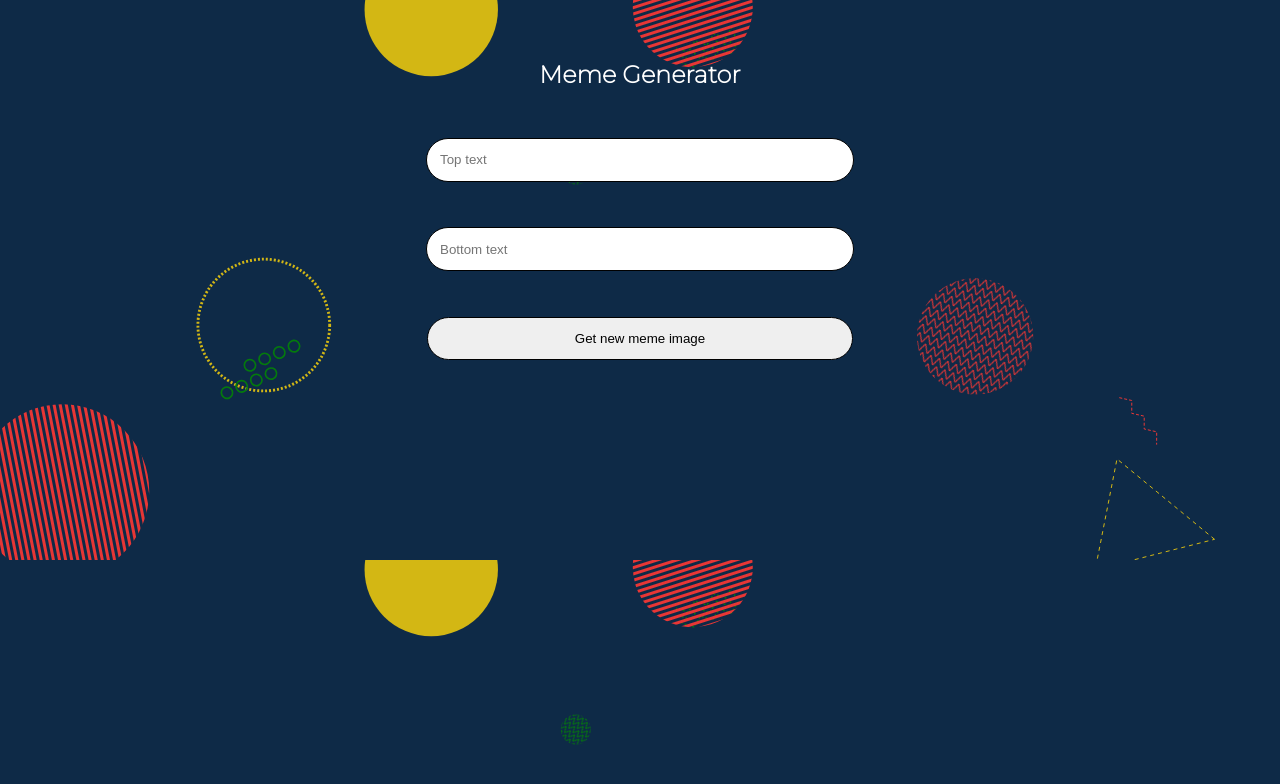
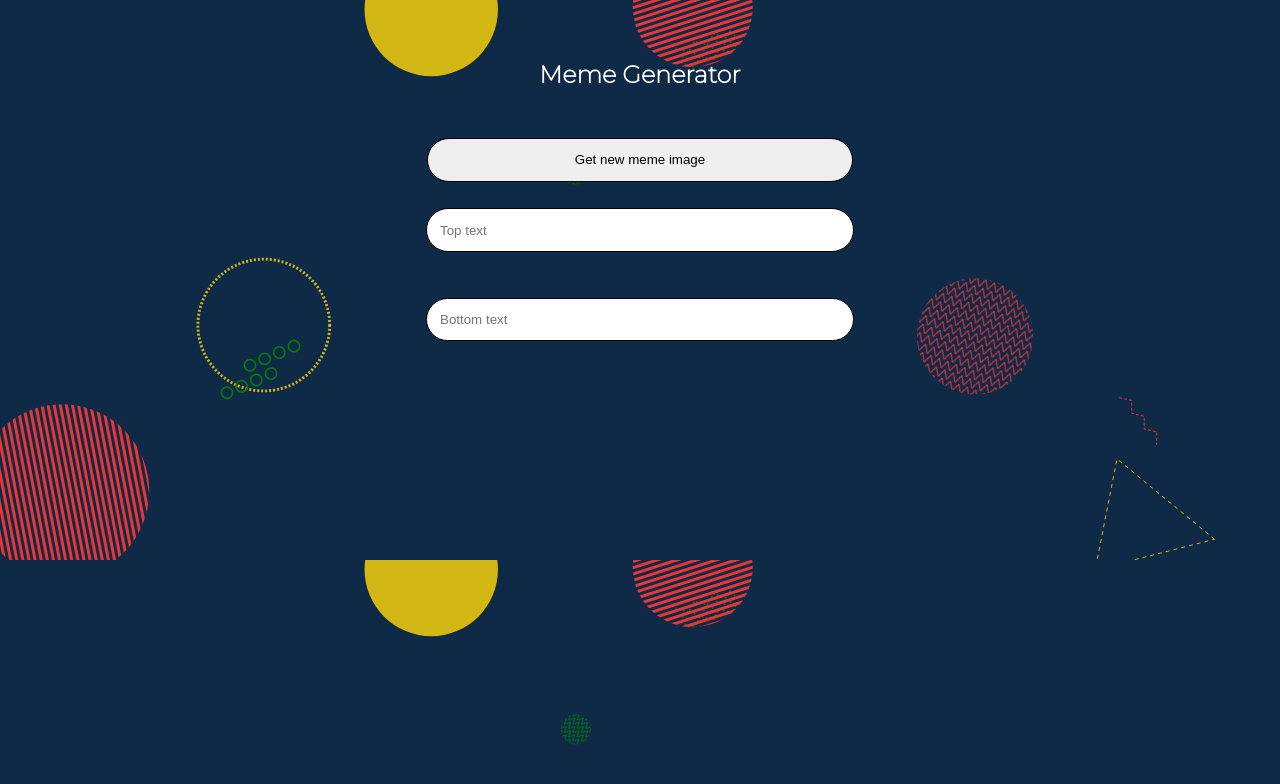
Before and after one commit to olowojude/meme-generator, a React (Vite) app: page / in a window 1280 px wide. Shown: the top 784 px of the page. Built offline with nearby package versions, Linux system fonts and the light colour scheme; no server answers.

Commit message:
changed the position of the button

```diff
--- a/src/components/Body/Body.jsx
+++ b/src/components/Body/Body.jsx
@@ -53,6 +53,13 @@ export default function Body() {
         <div>
             <form className="form" onSubmit={handleSubmit}>
                 <input
+                type="submit"
+                className="button"
+                value="Get new meme image"
+                onClick={getMeme}
+                />
+
+                <input
                 type='text'
                 className='input'
                 name="topText"
@@ -68,13 +75,6 @@ export default function Body() {
                 placeholder="Bottom text"
                 value={meme.bottomText}/><br />
 
-
-                <input
-                type="submit"
-                className="button"
-                value="Get new meme image"
-                onClick={getMeme}
-                />
             </form>
             <div className="meme-image">
                 {meme.randomImage && <img src={meme.randomImage} alt="meme-image" />}
--- a/src/sass/abstracts/_mixins.scss
+++ b/src/sass/abstracts/_mixins.scss
@@ -23,9 +23,6 @@
     font-size: $extra;
     font-family: 'Alfa Slab One', cursive;
     -webkit-text-stroke: 1px black;
-    word-wrap: break-word;
-    // left: -50%;
-    // right: -50%;
 }
 
 @mixin tab {
--- a/src/sass/components/_components.scss
+++ b/src/sass/components/_components.scss
@@ -74,6 +74,7 @@
         margin: 2em auto;
         position: relative;
         word-wrap: break-word;
+
     }
     .topText {
         @include text();
```
